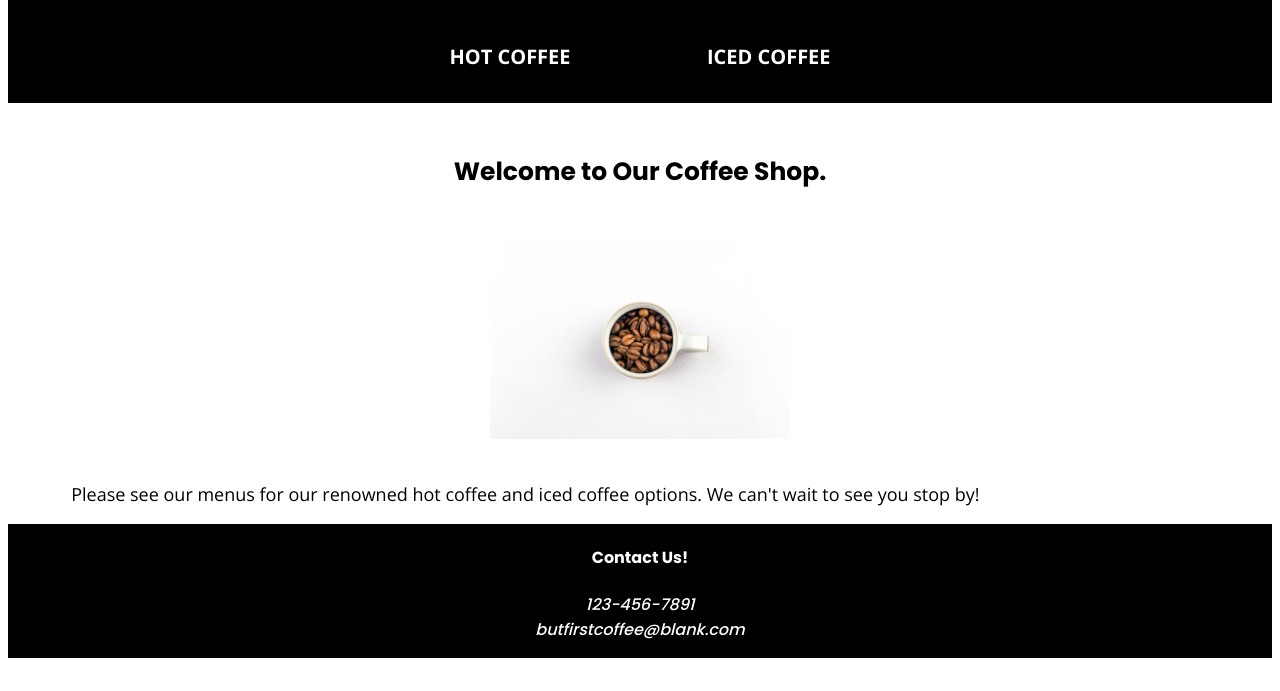
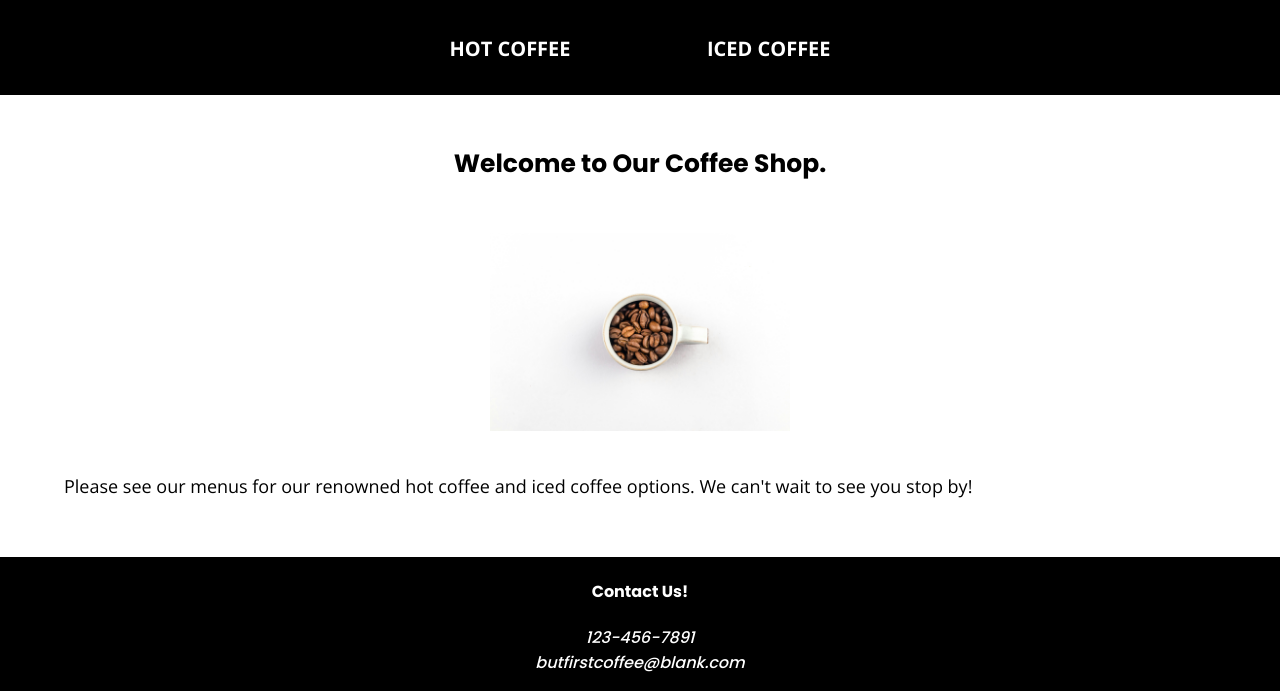
Before and after one commit to learningcoding2022/coffee-info, a plain HTML site: page index.html in a window 1280 px wide. Shown: the part 109-800 px from the top of the page. Drawn offline with nearby package versions, Linux system fonts and the light colour scheme; no server answers.

Commit message:
changes to styling of main and body

```diff
--- a/styles.css
+++ b/styles.css
@@ -1,6 +1,19 @@
 @import url("https://fonts.googleapis.com/css2?family=Inter:wght@100..900&display=swap");
 
 /***MOBILE STYLES**********************************************/
+/*General Styles*/
+html, body {
+    height: 100%;
+    margin: 0;
+    display: flex;
+    flex-direction: column; /* Stack header, main, and footer vertically */
+}
+
+main {
+    flex: 1;
+}
+
+
 
 /*Header*/
 header,
```
